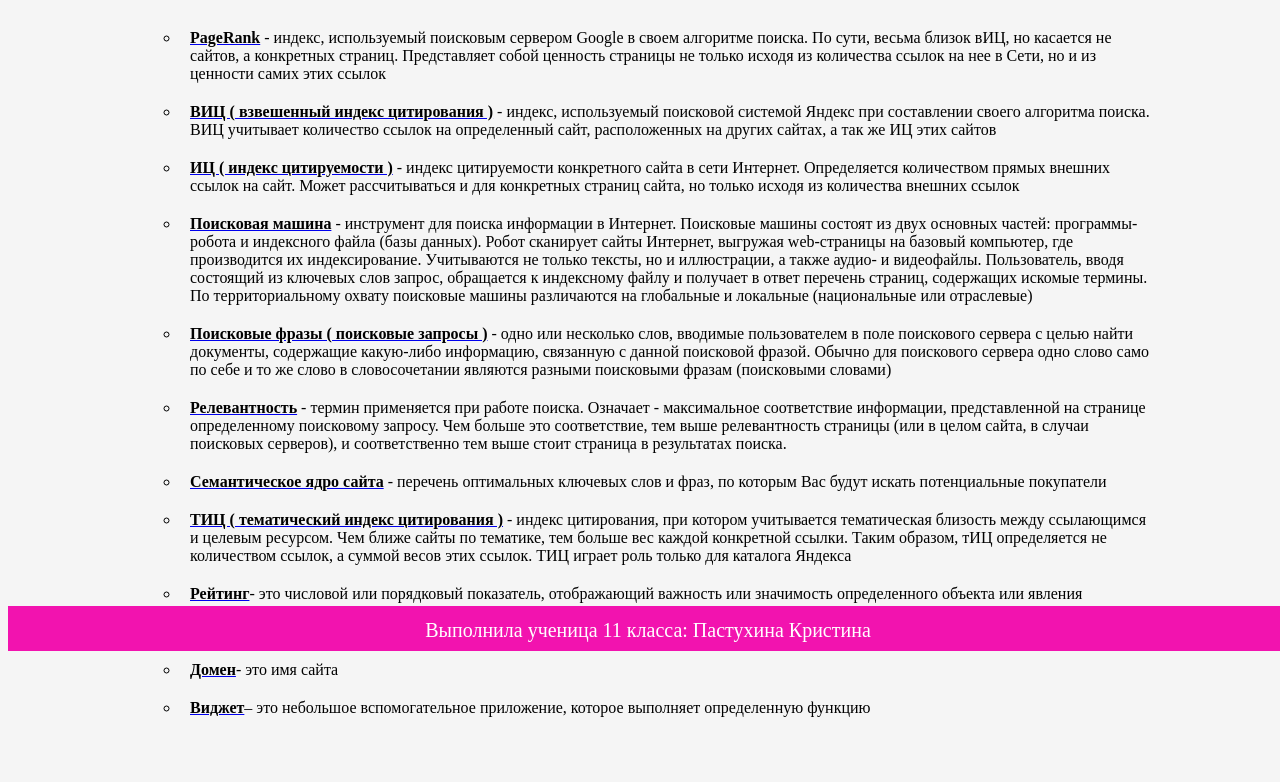
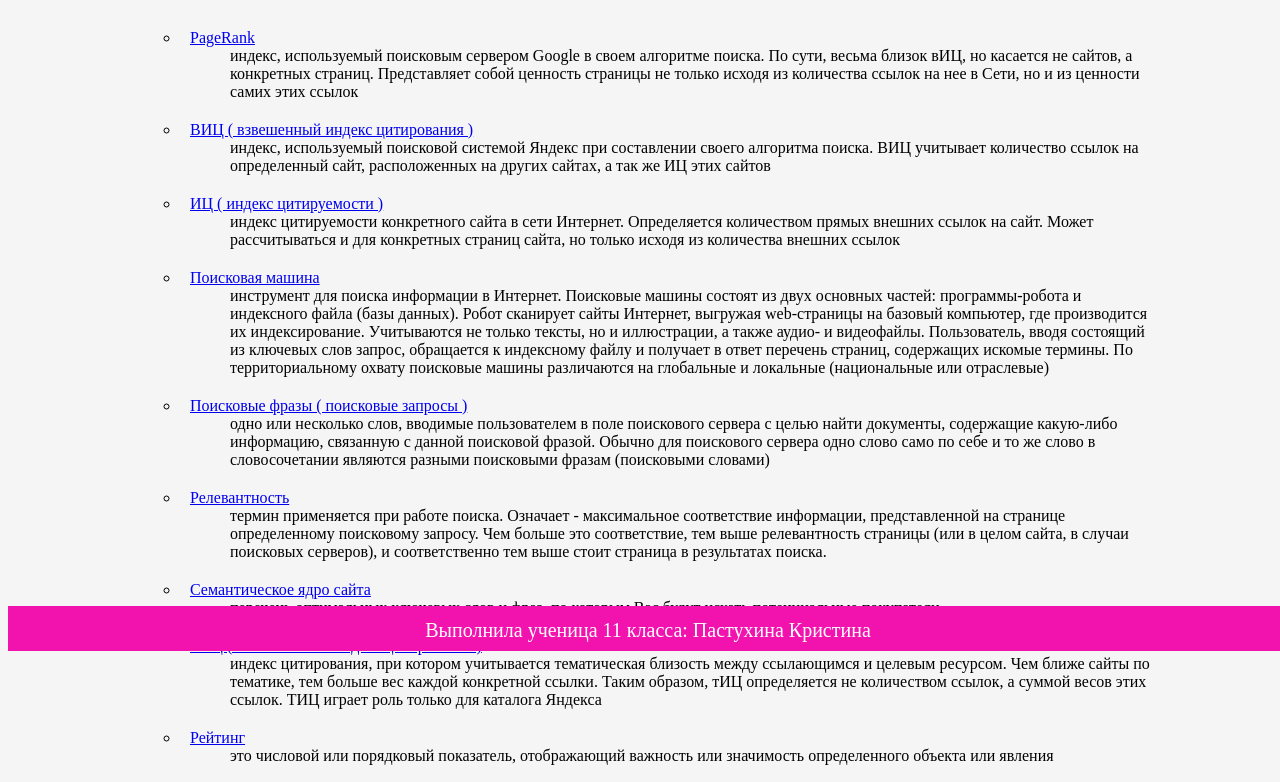
Before and after one commit to Moonlight17/Cris, a plain HTML site: page words.html in a window 1280 px wide. Shown: the part 149-931 px from the top of the page. Drawn offline with Linux system fonts and the light colour scheme.

Commit message:
Version########################

```diff
--- a/css/compare.css
+++ b/css/compare.css
@@ -40,8 +40,9 @@ table {
     text-align: center;
     border-collapse: collapse;
     border-spacing: 5px;
-    background: #c8cac7;
-	border-radius: 10px;
+    /* background: #ffffff; */
+	/* border-radius: 10px; */
+    border: 3px solid cornflowerblue;
 	margin: 0 auto;
     margin-top: 10%;
     width: 70%;
--- a/words.html
+++ b/words.html
@@ -21,18 +21,18 @@
 	<div id="words">
 		<h1>Термины</h1>
 		<ul>
-			<li><a href="http://softdevelop.ru/dict_search.html"><b>PageRank</b></a> - индекс, используемый поисковым сервером Google в своем алгоритме поиска. По сути, весьма близок вИЦ, но касается не сайтов, а конкретных страниц. Представляет собой ценность страницы не только исходя из количества ссылок на нее в Сети, но и из ценности самих этих ссылок</li>
-			<li><a href="http://softdevelop.ru/dict_search.html"><b>ВИЦ ( взвешенный индекс цитирования )</b></a> - индекс, используемый поисковой системой Яндекс при составлении своего алгоритма поиска. ВИЦ учитывает количество ссылок на определенный сайт, расположенных на других сайтах, а так же ИЦ этих сайтов</li>
-			<li><a href="http://softdevelop.ru/dict_search.html"><b>ИЦ ( индекс цитируемости )</b></a> - индекс цитируемости конкретного сайта в сети Интернет. Определяется количеством прямых внешних ссылок на сайт. Может рассчитываться и для конкретных страниц сайта, но только исходя из количества внешних ссылок</li>
-			<li><a href="http://softdevelop.ru/dict_search.html"><b>Поисковая машина</b></a> - инструмент для поиска информации в Интернет. Поисковые машины состоят из двух основных частей: программы-робота и индексного файла (базы данных). Робот сканирует сайты Интернет, выгружая web-страницы на базовый компьютер, где производится их индексирование. Учитываются не только тексты, но и иллюстрации, а также аудио- и видеофайлы. Пользователь, вводя состоящий из ключевых слов запрос, обращается к индексному файлу и получает в ответ перечень страниц, содержащих искомые термины. По территориальному охвату поисковые машины различаются на глобальные и локальные (национальные или отраслевые)</li>
-			<li><a href="http://softdevelop.ru/dict_search.html"><b>Поисковые фразы ( поисковые запросы )</b></a> - одно или несколько слов, вводимые пользователем в поле поискового сервера с целью найти документы, содержащие какую-либо информацию, связанную с данной поисковой фразой. Обычно для поискового сервера одно слово само по себе и то же слово в словосочетании являются разными поисковыми фразам (поисковыми словами) </li>
-			<li><a href="http://softdevelop.ru/dict_search.html"><b>Релевантность</b></a> - термин применяется при работе поиска. Означает - максимальное соответствие информации, представленной на странице определенному поисковому запросу. Чем больше это соответствие, тем выше релевантность страницы (или в целом сайта, в случаи поисковых серверов), и соответственно тем выше стоит страница в результатах поиска.</li>
-			<li><a href="http://softdevelop.ru/dict_search.html"><b>Семантическое ядро сайта</b></a> - перечень оптимальных ключевых слов и фраз, по которым Вас будут искать потенциальные покупатели</li>
-			<li><a href="http://softdevelop.ru/dict_search.html"><b>ТИЦ ( тематический индекс цитирования )</b></a> - индекс цитирования, при котором учитывается тематическая близость между ссылающимся и целевым ресурсом. Чем ближе сайты по тематике, тем больше вес каждой конкретной ссылки. Таким образом, тИЦ определяется не количеством ссылок, а суммой весов этих ссылок. ТИЦ играет роль только для каталога Яндекса</li>
-			<li><a href="http://softdevelop.ru/dict_search.html"><b>Рейтинг</b></a>- это числовой или порядковый показатель, отображающий важность или значимость определенного объекта или явления</li>
-			<li><a href="http://softdevelop.ru/dict_search.html"><b>Индексация</b></a>-увеличение государством доходов и сбережений граждан в соответствии с ростом цен в период инфляций</li>
-			<li><a href="http://softdevelop.ru/dict_search.html"><b>Домен</b></a>- это имя сайта</li>
-			<li><a href="http://softdevelop.ru/dict_search.html"><b>Виджет</b></a>– это небольшое вспомогательное приложение, которое выполняет определенную функцию</li>
+			<li><a href="http://softdevelop.ru/dict_search.html"><dt>PageRank</dt></a><dd>индекс, используемый поисковым сервером Google в своем алгоритме поиска. По сути, весьма близок вИЦ, но касается не сайтов, а конкретных страниц. Представляет собой ценность страницы не только исходя из количества ссылок на нее в Сети, но и из ценности самих этих ссылок</dd></li>
+			<li><a href="http://softdevelop.ru/dict_search.html"><dt>ВИЦ ( взвешенный индекс цитирования )</dt></a><dd>индекс, используемый поисковой системой Яндекс при составлении своего алгоритма поиска. ВИЦ учитывает количество ссылок на определенный сайт, расположенных на других сайтах, а так же ИЦ этих сайтов</dd></li>
+			<li><a href="http://softdevelop.ru/dict_search.html"><dt>ИЦ ( индекс цитируемости )</dt></a><dd>индекс цитируемости конкретного сайта в сети Интернет. Определяется количеством прямых внешних ссылок на сайт. Может рассчитываться и для конкретных страниц сайта, но только исходя из количества внешних ссылок</dd></li>
+			<li><a href="http://softdevelop.ru/dict_search.html"><dt>Поисковая машина</dt></a><dd>инструмент для поиска информации в Интернет. Поисковые машины состоят из двух основных частей: программы-робота и индексного файла (базы данных). Робот сканирует сайты Интернет, выгружая web-страницы на базовый компьютер, где производится их индексирование. Учитываются не только тексты, но и иллюстрации, а также аудио- и видеофайлы. Пользователь, вводя состоящий из ключевых слов запрос, обращается к индексному файлу и получает в ответ перечень страниц, содержащих искомые термины. По территориальному охвату поисковые машины различаются на глобальные и локальные (национальные или отраслевые)</dd></li>
+			<li><a href="http://softdevelop.ru/dict_search.html"><dt>Поисковые фразы ( поисковые запросы )</dt></a><dd>одно или несколько слов, вводимые пользователем в поле поискового сервера с целью найти документы, содержащие какую-либо информацию, связанную с данной поисковой фразой. Обычно для поискового сервера одно слово само по себе и то же слово в словосочетании являются разными поисковыми фразам (поисковыми словами) </dd></li>
+			<li><a href="http://softdevelop.ru/dict_search.html"><dt>Релевантность</dt></a><dd>термин применяется при работе поиска. Означает - максимальное соответствие информации, представленной на странице определенному поисковому запросу. Чем больше это соответствие, тем выше релевантность страницы (или в целом сайта, в случаи поисковых серверов), и соответственно тем выше стоит страница в результатах поиска.</dd></li>
+			<li><a href="http://softdevelop.ru/dict_search.html"><dt>Семантическое ядро сайта</dt></a><dd>перечень оптимальных ключевых слов и фраз, по которым Вас будут искать потенциальные покупатели</dd></li>
+			<li><a href="http://softdevelop.ru/dict_search.html"><dt>ТИЦ ( тематический индекс цитирования )</dt></a><dd>индекс цитирования, при котором учитывается тематическая близость между ссылающимся и целевым ресурсом. Чем ближе сайты по тематике, тем больше вес каждой конкретной ссылки. Таким образом, тИЦ определяется не количеством ссылок, а суммой весов этих ссылок. ТИЦ играет роль только для каталога Яндекса</dd></li>
+			<li><a href="http://softdevelop.ru/dict_search.html"><dt>Рейтинг</dt></a><dd>это числовой или порядковый показатель, отображающий важность или значимость определенного объекта или явления</dd></li>
+			<li><a href="http://softdevelop.ru/dict_search.html"><dt>Индексация</dt></a><dd>увеличение государством доходов и сбережений граждан в соответствии с ростом цен в период инфляций</dd></li>
+			<li><a href="http://softdevelop.ru/dict_search.html"><dt>Домен</dt></a><dd>это имя сайта</dd></li>
+			<li><a href="http://softdevelop.ru/dict_search.html"><dt>Виджет</dt></a><dd>это небольшое вспомогательное приложение, которое выполняет определенную функцию</dd></li>
 		</ul>
 	</div>
 	<div id="footer">
```
Also changed, not shown: compare.html (+1 -1 lines).
